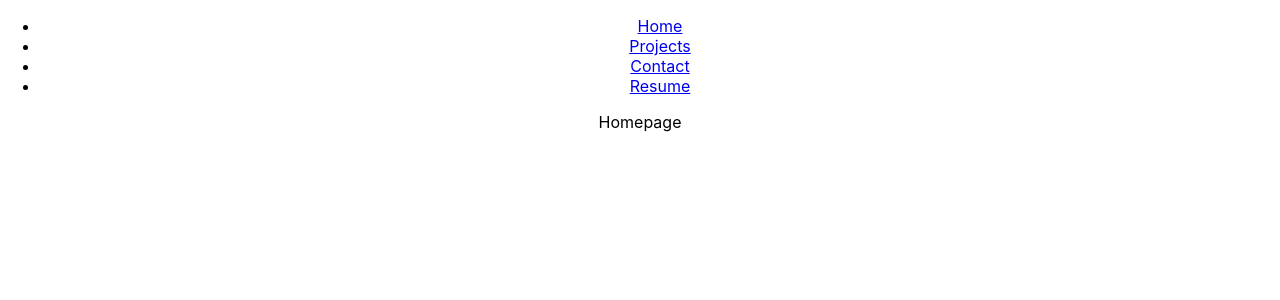
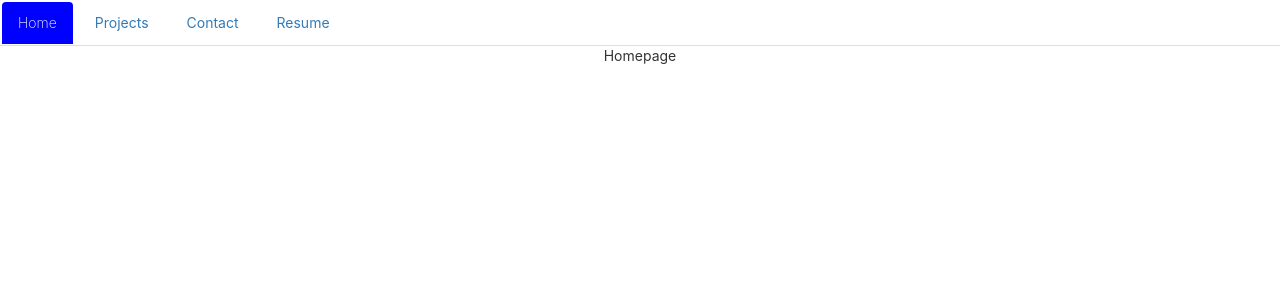
Before and after one commit to PopSizzle/ReactPortfolio, a React (Create React App) app: page / in a window 1280 px wide. Shown: the top 300 px of the page. Built offline with nearby package versions, Linux system fonts and the light colour scheme.

Commit message:
working on navbar css

```diff
--- a/public/index.html
+++ b/public/index.html
@@ -9,35 +9,14 @@
       name="description"
       content="Web site created using create-react-app"
     />
-    <link rel="apple-touch-icon" href="%PUBLIC_URL%/logo192.png" />
-    <!--
-      manifest.json provides metadata used when your web app is installed on a
-      user's mobile device or desktop. See https://developers.google.com/web/fundamentals/web-app-manifest/
-    -->
+
     <link rel="manifest" href="%PUBLIC_URL%/manifest.json" />
-    <!--
-      Notice the use of %PUBLIC_URL% in the tags above.
-      It will be replaced with the URL of the `public` folder during the build.
-      Only files inside the `public` folder can be referenced from the HTML.
 
-      Unlike "/favicon.ico" or "favicon.ico", "%PUBLIC_URL%/favicon.ico" will
-      work correctly both with client-side routing and a non-root public URL.
-      Learn how to configure a non-root public URL by running `npm run build`.
-    -->
-    <title>React App</title>
+    <link rel="stylesheet" href="https://maxcdn.bootstrapcdn.com/bootstrap/3.3.7/css/bootstrap.min.css" integrity="sha384-BVYiiSIFeK1dGmJRAkycuHAHRg32OmUcww7on3RYdg4Va+PmSTsz/K68vbdEjh4u" crossorigin="anonymous">
+
+    <title>Sam Poppe Portfolio</title>
   </head>
   <body>
-    <noscript>You need to enable JavaScript to run this app.</noscript>
     <div id="root"></div>
-    <!--
-      This HTML file is a template.
-      If you open it directly in the browser, you will see an empty page.
-
-      You can add webfonts, meta tags, or analytics to this file.
-      The build step will place the bundled scripts into the <body> tag.
-
-      To begin the development, run `npm start` or `yarn start`.
-      To create a production bundle, use `npm run build` or `yarn build`.
-    -->
   </body>
 </html>
--- a/src/components/Navbar/index.js
+++ b/src/components/Navbar/index.js
@@ -11,25 +11,25 @@ function Navbar() {
       <ul className="nav nav-tabs justify-content-end">
 
         <li className="nav-item">
-          <Link to="/">
+          <Link to="/" className={location.pathname === "/" ? "nav-link-active" : "nav-link"}>
             Home
           </Link>
         </li>
 
         <li className="nav-item">
-          <Link to="/projects">
+          <Link to="/projects" className={location.pathname === "/projects" ? "nav-link-active" : "nav-link"}>
             Projects
           </Link>
         </li>
 
         <li className="nav-item">
-          <Link to="/contact">
+          <Link to="/contact" className={location.pathname === "/contact" ? "nav-link-active" : "nav-link"}>
             Contact
           </Link>
         </li>
 
         <li className="nav-item">
-          <Link to="/resume">
+          <Link to="/resume" className={location.pathname === "/resume" ? "nav-link-active" : "nav-link"}>
             Resume
           </Link>
         </li>
--- a/src/components/Navbar/nav.css
+++ b/src/components/Navbar/nav.css
@@ -0,0 +1,10 @@
+
+.nav-item{
+    padding: 2px;
+}
+
+.nav-link-active{
+  background-color:blue;
+  color: white;
+  font-weight: 200;
+}
```
